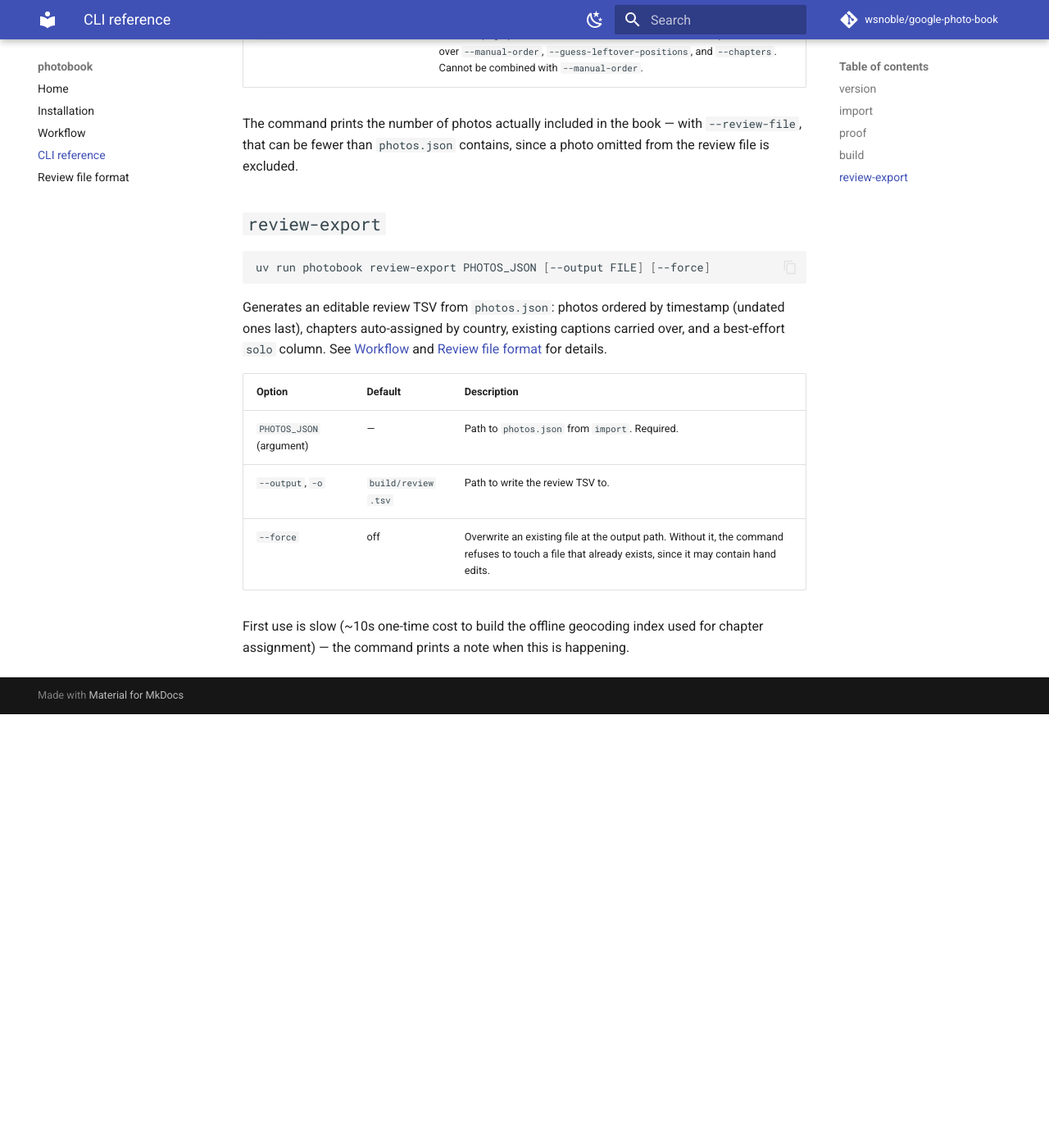
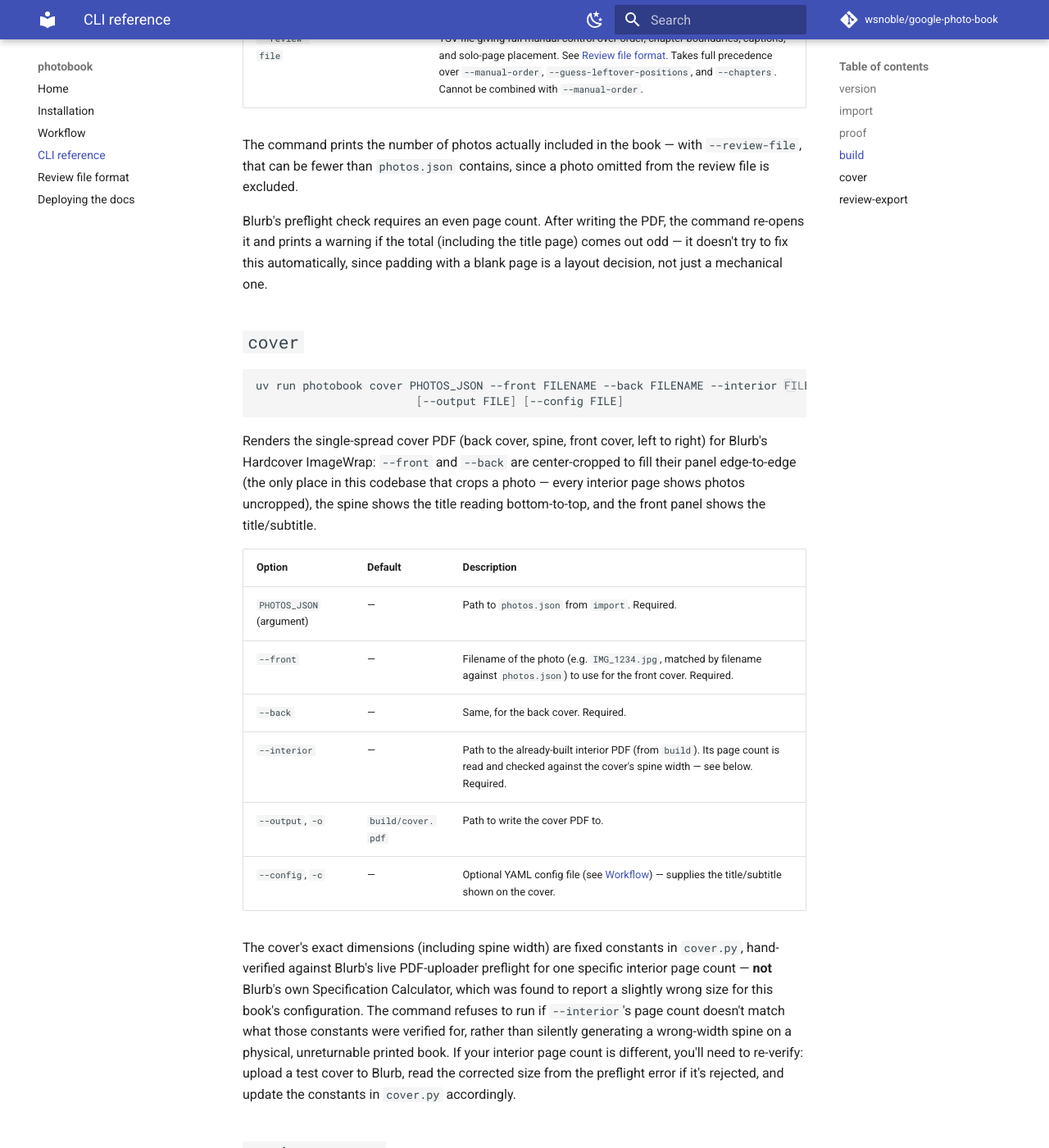
Before and after one commit to wsnoble/google-photo-book, an MkDocs documentation site: the page built from docs/cli-reference.md, in a window 1280 px wide and 1400 px high, scrolled down 2180 px. Shown: the whole window at 82% size. Built offline with MkDocs 1.6.1 and Material for MkDocs 9.7.7, drawn with Linux system fonts in a browser that asks for light colours; comment, search, counter and statistics services are not loaded; before the commit the page ends 3051 px from its top, so only the background shows below that; some of the changed text lies outside the part shown.

Commit message:
Document the cover command, title page, and Read the Docs deployment
Adds the cover command and book.subtitle config field to the CLI
reference and workflow docs, notes the automatic title page and
even-page-count warning under `build`, and adds docs/deploying-docs.md
covering the one-time Read the Docs import (the project's already set
up to publish there via .readthedocs.yaml/mkdocs.yml, just never
imported).

````diff
--- a/docs/cli-reference.md
+++ b/docs/cli-reference.md
@@ -51,10 +51,11 @@
                         [--guess-leftover-positions] [--chapters] [--review-file FILE]
 ```
 
-Renders the actual Blurb-ready book PDF: panoramas get their own page,
-everything else fills grid pages (mostly 4-5 photos, occasionally 2),
-every photo shown uncropped at its own aspect ratio, captions below when
-present.
+Renders the actual Blurb-ready book PDF: a title page comes first (see
+`book.title`/`book.subtitle` in [Workflow](workflow.md#config-file)), then
+panoramas get their own page, everything else fills grid pages (mostly
+4-5 photos, occasionally 2), every photo shown uncropped at its own
+aspect ratio, captions below when present.
 
 | Option | Default | Description |
 | --- | --- | --- |
@@ -69,6 +70,47 @@
 The command prints the number of photos actually included in the book —
 with `--review-file`, that can be fewer than `photos.json` contains, since
 a photo omitted from the review file is excluded.
+
+Blurb's preflight check requires an even page count. After writing the
+PDF, the command re-opens it and prints a warning if the total (including
+the title page) comes out odd — it doesn't try to fix this automatically,
+since padding with a blank page is a layout decision, not just a
+mechanical one.
+
+## `cover`
+
+```sh
+uv run photobook cover PHOTOS_JSON --front FILENAME --back FILENAME --interior FILE
+                        [--output FILE] [--config FILE]
+```
+
+Renders the single-spread cover PDF (back cover, spine, front cover, left
+to right) for Blurb's Hardcover ImageWrap: `--front` and `--back` are
+center-cropped to fill their panel edge-to-edge (the only place in this
+codebase that crops a photo — every interior page shows photos uncropped),
+the spine shows the title reading bottom-to-top, and the front panel
+shows the title/subtitle.
+
+| Option | Default | Description |
+| --- | --- | --- |
+| `PHOTOS_JSON` (argument) | — | Path to `photos.json` from `import`. Required. |
+| `--front` | — | Filename of the photo (e.g. `IMG_1234.jpg`, matched by filename against `photos.json`) to use for the front cover. Required. |
+| `--back` | — | Same, for the back cover. Required. |
+| `--interior` | — | Path to the already-built interior PDF (from `build`). Its page count is read and checked against the cover's spine width — see below. Required. |
+| `--output`, `-o` | `build/cover.pdf` | Path to write the cover PDF to. |
+| `--config`, `-c` | — | Optional YAML config file (see [Workflow](workflow.md#config-file)) — supplies the title/subtitle shown on the cover. |
+
+The cover's exact dimensions (including spine width) are fixed constants
+in `cover.py`, hand-verified against Blurb's live PDF-uploader preflight
+for one specific interior page count — **not** Blurb's own Specification
+Calculator, which was found to report a slightly wrong size for this
+book's configuration. The command refuses to run if `--interior`'s page
+count doesn't match what those constants were verified for, rather than
+silently generating a wrong-width spine on a physical, unreturnable
+printed book. If your interior page count is different, you'll need to
+re-verify: upload a test cover to Blurb, read the corrected size from the
+preflight error if it's rejected, and update the constants in `cover.py`
+accordingly.
 
 ## `review-export`
 
--- a/mkdocs.yml
+++ b/mkdocs.yml
@@ -33,6 +33,7 @@
   - Workflow: workflow.md
   - CLI reference: cli-reference.md
   - Review file format: review-file-format.md
+  - Deploying the docs: deploying-docs.md
 
 markdown_extensions:
   - admonition
````
Also changed, not shown: README.md (+4 -4 lines), docs/deploying-docs.md (added, +80 -0 lines), docs/index.md (+10 -4 lines), docs/installation.md (+1 -1 lines), docs/workflow.md (+34 -8 lines).
